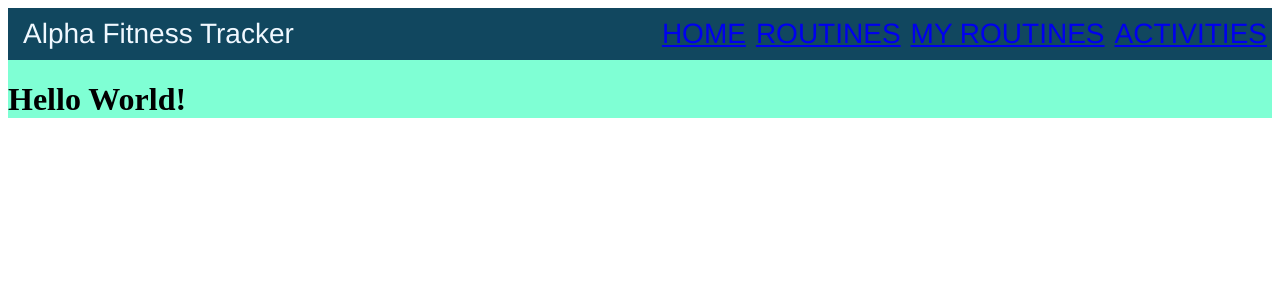
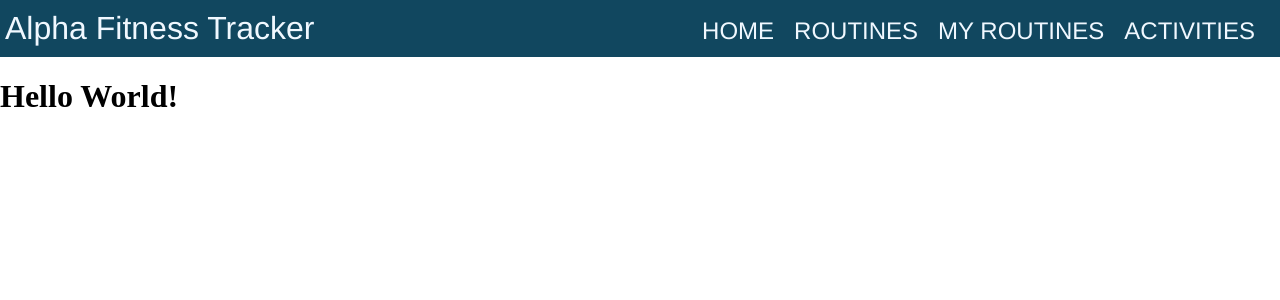
Before and after one commit to pchieng/UNIV_FitnessTrackr, a React (Create React App) app: page / in a window 1280 px wide. Shown: the top 300 px of the page. Built offline with nearby package versions, Linux system fonts and the light colour scheme.

Commit message:
Styles added

```diff
--- a/public/index.html
+++ b/public/index.html
@@ -4,8 +4,8 @@
     <meta charset="UTF-8">
     <meta http-equiv="X-UA-Compatible" content="IE=edge">
     <meta name="viewport" content="width=device-width, initial-scale=1.0">
-    <link rel="stylesheet" href="style.css" />
     <title>Alpha Fitness Tracker</title>
+    <link rel="stylesheet" href="styles.css" />
 </head>
 <body>
     <div id="app"></div>
--- a/public/style.css
+++ b/public/styles.css
@@ -1,5 +1,5 @@
-#app {
-    background-color: aquamarine;
+body {
+    margin: 0;
 }
 
 #navBar {
@@ -8,12 +8,20 @@
     display: flex;
     flex-direction: row;
     justify-content: space-between;
-    font-size: 28px;
+    font-size: 2rem;
     font-family: 'Franklin Gothic Medium', 'Arial Narrow', Arial, sans-serif;
     padding: 10px 5px;
 }
 
+#navBar a {
+    color: inherit;
+    font-size: 1.5rem;
+    text-decoration: none;
+}
+
+
 .navText {
     justify-content: space-around;
-    padding-left: 10px;
+    padding-right: 20px;
+    color: inherit;
 }
--- a/src/components/NavBar.js
+++ b/src/components/NavBar.js
@@ -1,7 +1,7 @@
 import React from 'react';
 import { Link } from 'react-router-dom';
 
-const NavBar = (props) => {
+const NavBar = () => {
 
     return (
         <div id="navBar">
```
